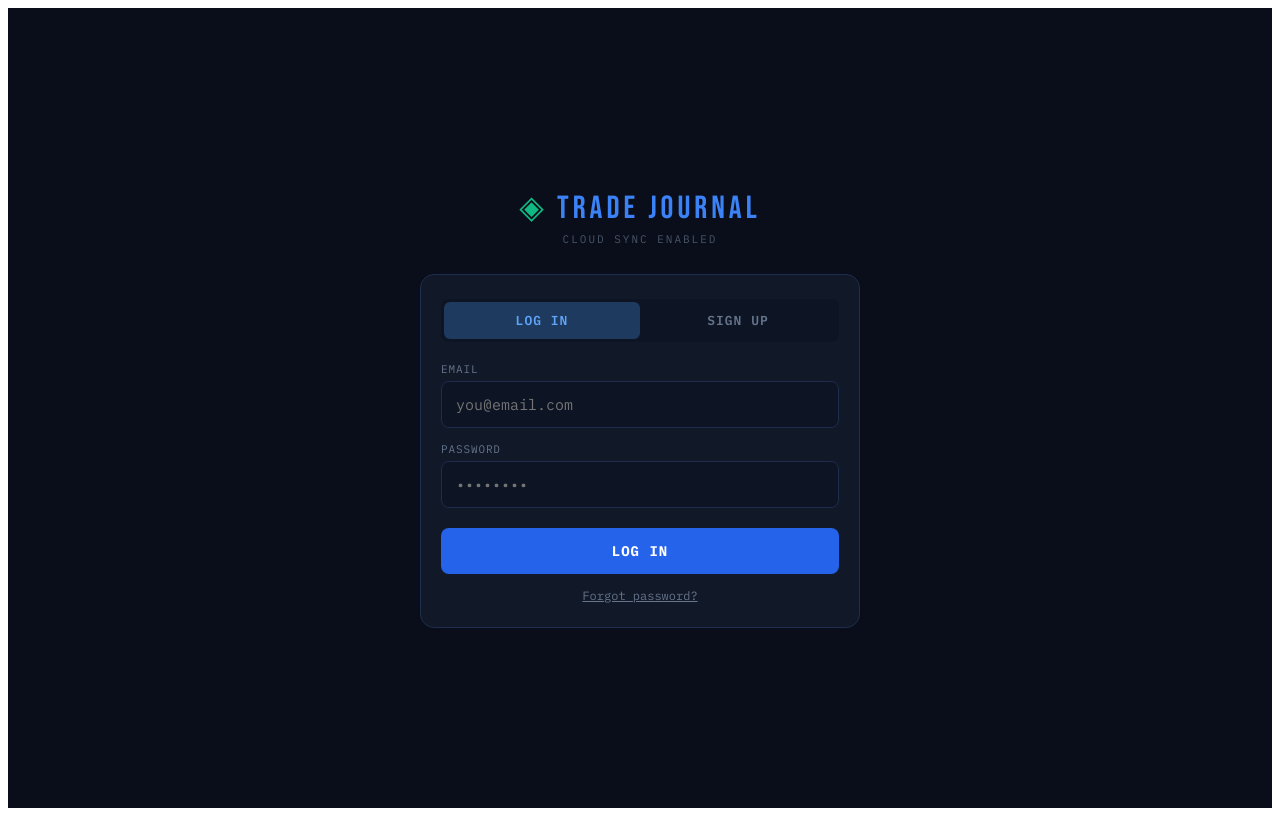
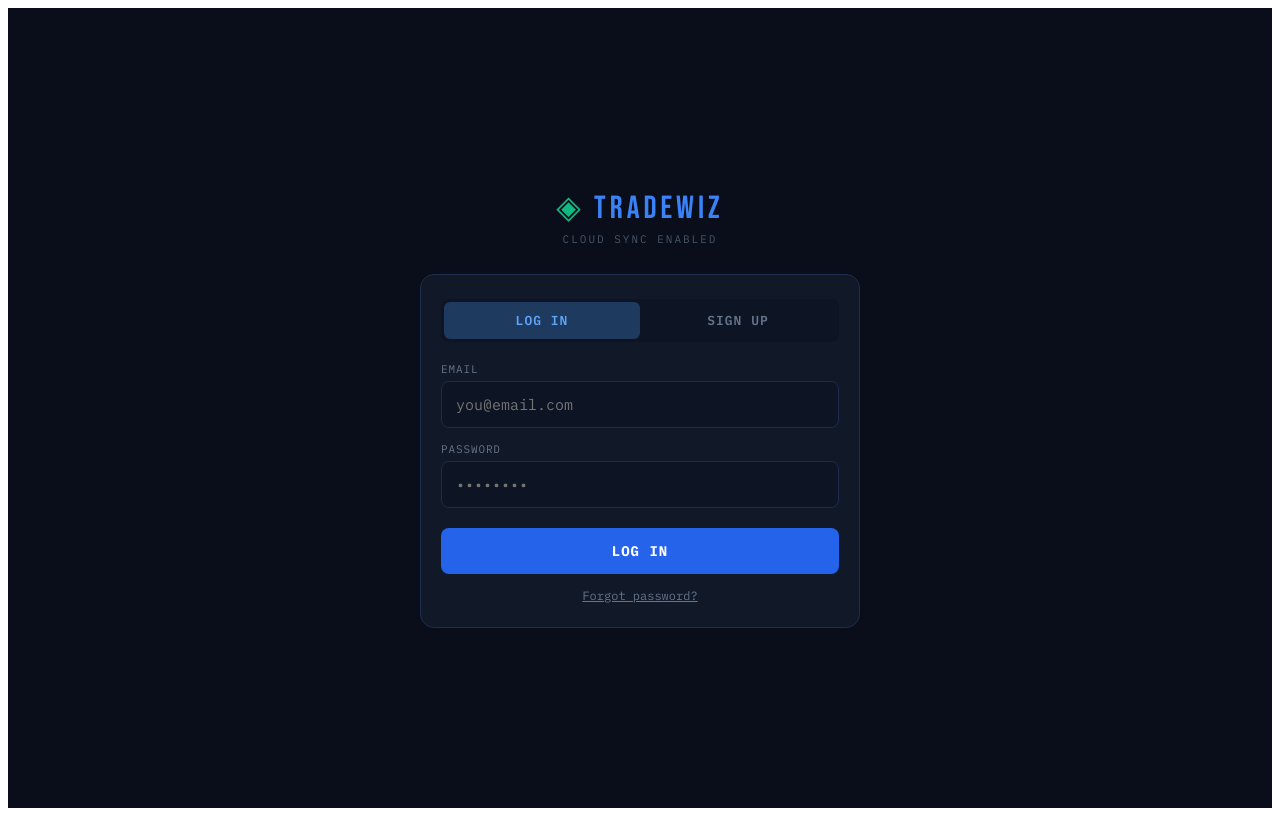
Before and after one commit to grios266/trade-journal, a React (Create React App) app: page / in a window 1280 px wide. Built offline with nearby package versions, Linux system fonts and the light colour scheme.

Commit message:
Update App.jsx

```diff
--- a/src/App.jsx
+++ b/src/App.jsx
@@ -133,7 +133,7 @@ function AuthScreen({onAuth}){
       <style>{`@import url('https://fonts.googleapis.com/css2?family=IBM+Plex+Mono:wght@300;400;500;600;700&family=Bebas+Neue&display=swap');*{box-sizing:border-box;}`}</style>
       <div style={{width:"100%",maxWidth:440}}>
         <div style={{textAlign:"center",marginBottom:28}}>
-          <div style={{fontFamily:"'Bebas Neue'",fontSize:32,letterSpacing:4,color:"#3b82f6"}}><span style={{color:"#10b981"}}>◈</span> TRADE JOURNAL</div>
+          <div style={{fontFamily:"'Bebas Neue'",fontSize:32,letterSpacing:4,color:"#3b82f6"}}><span style={{color:"#10b981"}}>◈</span> TRADEWiz </div>
           <div style={{fontSize:11,color:"#475569",marginTop:4,letterSpacing:2}}>CLOUD SYNC ENABLED</div>
         </div>
         {notConfigured&&<div style={{background:"#1a1000",border:"1px solid #f59e0b",borderRadius:10,padding:"12px 16px",marginBottom:16,fontSize:12,color:"#f59e0b",lineHeight:1.6}}>⚠️ <b>Setup required:</b> Add your Supabase credentials to App.jsx.</div>}
@@ -353,7 +353,7 @@ export default function App(){
       {/* HEADER */}
       <div style={{background:"#060b14",borderBottom:"1px solid #1e2d4d",padding:"0 16px",display:"flex",alignItems:"center",justifyContent:"space-between",height:52,position:"sticky",top:0,zIndex:50}}>
         <div style={{fontFamily:"'Bebas Neue'",fontSize:22,letterSpacing:3,color:"#3b82f6"}}>
-          <span style={{color:"#10b981"}}>◈</span> TRADE JOURNAL
+          <span style={{color:"#10b981"}}>◈</span> TRADEWiz
         </div>
         <div style={{display:"flex",alignItems:"center",gap:10}}>
           {dbLoading&&<span style={{fontSize:11,color:"#3b82f6"}}>↻</span>}
```
